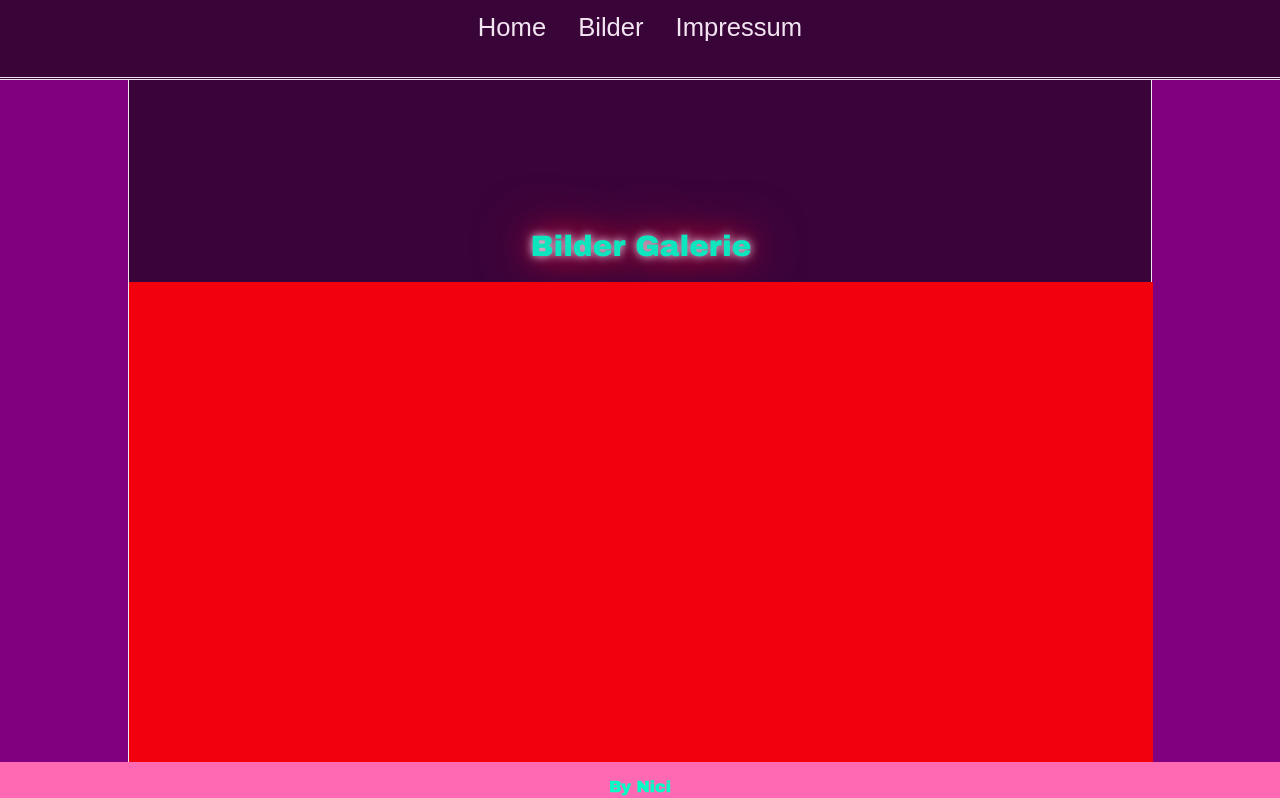
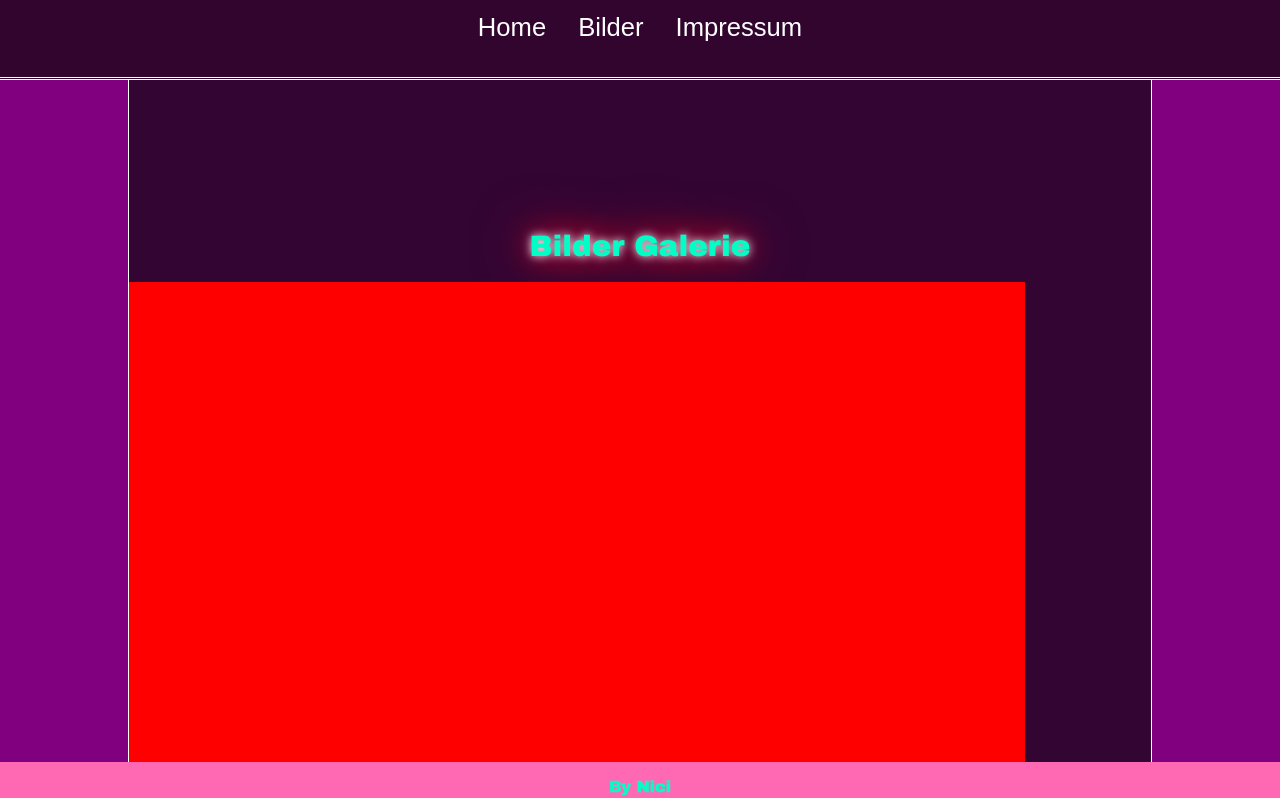
Before and after one commit to MasterNIci/GsWebseite, a plain HTML site: page bilder.html in a window 1280 px wide. Shown: the top 798 px of the page. Drawn offline with Linux system fonts and the light colour scheme.

Commit message:
css fix all

```diff
--- a/bilder.html
+++ b/bilder.html
@@ -6,14 +6,11 @@
     <title>Epic Pics - Home </title>
   </head>
   <body>
+
     <div class="box1">
-    <nav>
-      <li><a href="index.html">Home</a></li>
-      <li><a href="bilder.html">Bilder</a></li>
-      <li><a href="impressum.html">Impressum</a></li>
-    </nav>
       <div class="diegalerie">
         <h1>Bilder Galerie</h1>
+          <div class="bildholder">
             <div class="bilderline"></div>
             <div class="bilderline"></div>
             <div class="bilderline"></div>
@@ -23,6 +20,12 @@
             <div class="bilderline"></div>
           </div>
       </div>
+    </div>
+    <nav>
+      <li><a href="index.html">Home</a></li>
+      <li><a href="bilder.html">Bilder</a></li>
+      <li><a href="impressum.html">Impressum</a></li>
+    </nav>
     <div class="box2">
       <p>By Nici</p>
     </div>
--- a/main.css
+++ b/main.css
@@ -1,12 +1,18 @@
 /* main */
 
 body{
+  position: absolute;
   margin: 0;
   padding: 0;
   color: white;
   background-color: purple;
   min-height: 100vw;
+  left: 0;
+  right: 0;
+  top: 0;
+  bottom: 0;
 }
+
 
 nav{
   padding-top: 1vw;
@@ -21,7 +27,7 @@ nav{
   left: 0;
   right: 0;
   color: white;
-  opacity: 1;
+
 }
 
 li{
@@ -30,13 +36,11 @@ li{
   list-style: none;
   float: left;
   text-align: center;
-  opacity: 1;
   display: contents;
 }
 
 a{
   text-align: center;
-  opacity: 1;
   color: white;
   text-decoration: none;
   font-family: arial;
@@ -52,7 +56,6 @@ h1 {
   color: #00ffc6;
   font-family: arial black;
   text-align: center;
-  opacity: 0.8;
   font-size: 2.3vw;
 }
 
@@ -74,26 +77,26 @@ p{
 /* class */
 
 div.box1 {
-  height: -webkit-fill-available;
   position: absolute;
+  left: 0;
+  right: 0;
+  bottom:inherit;
   top: 6vw;
-  opacity: 0.9;
   display: inline-block;
   background-color:  #320533;
   float: left;
-  bottom: 3vw;
-  left: 10vw;
-  right: 10vw;
+  margin-left: 10vw;
+  margin-right: 10vw;
   border-right: white;
-    border-left: white;
-    border-right-style: solid;
-    border-left-style: solid;
-    border-width: 0.1vw;
+  border-left: white;
+  border-right-style: solid;
+  border-left-style: solid;
+  border-width: 0.1vw;
 }
 
 div.box2 {
   position: fixed;
-  opacity: 1;
+
   bottom: 0;
   background-color: hotpink;
   left: 0;
@@ -105,20 +108,18 @@ div.box2 {
 
 div.diegalerie{
   text-align: center;
-  display: inline-block;
   padding: 0;
   margin: 0;
+  display: inline-block;
 
 }
 
 div.bilderline{
-  width: 80vw;
+  width: 70vw;
   height: 40vw;
   background-color: red;
-  display: inline-block;
   text-align: center;
   float: left;
-  position: relative;
 }
 
 div.Herz{
@@ -138,6 +139,10 @@ div.center{
 
 }
 
+div.holder{
+  text-align: -webkit-center;
+
+}
 
 @keyframes blink {
   0%, 2%, 4%, 6%, 30%, 32%, 75%, 100% {opacity: 1}
```
Also changed, not shown: index.html (+7 -6 lines). Lines whose indentation alone changed are shown as unchanged.
